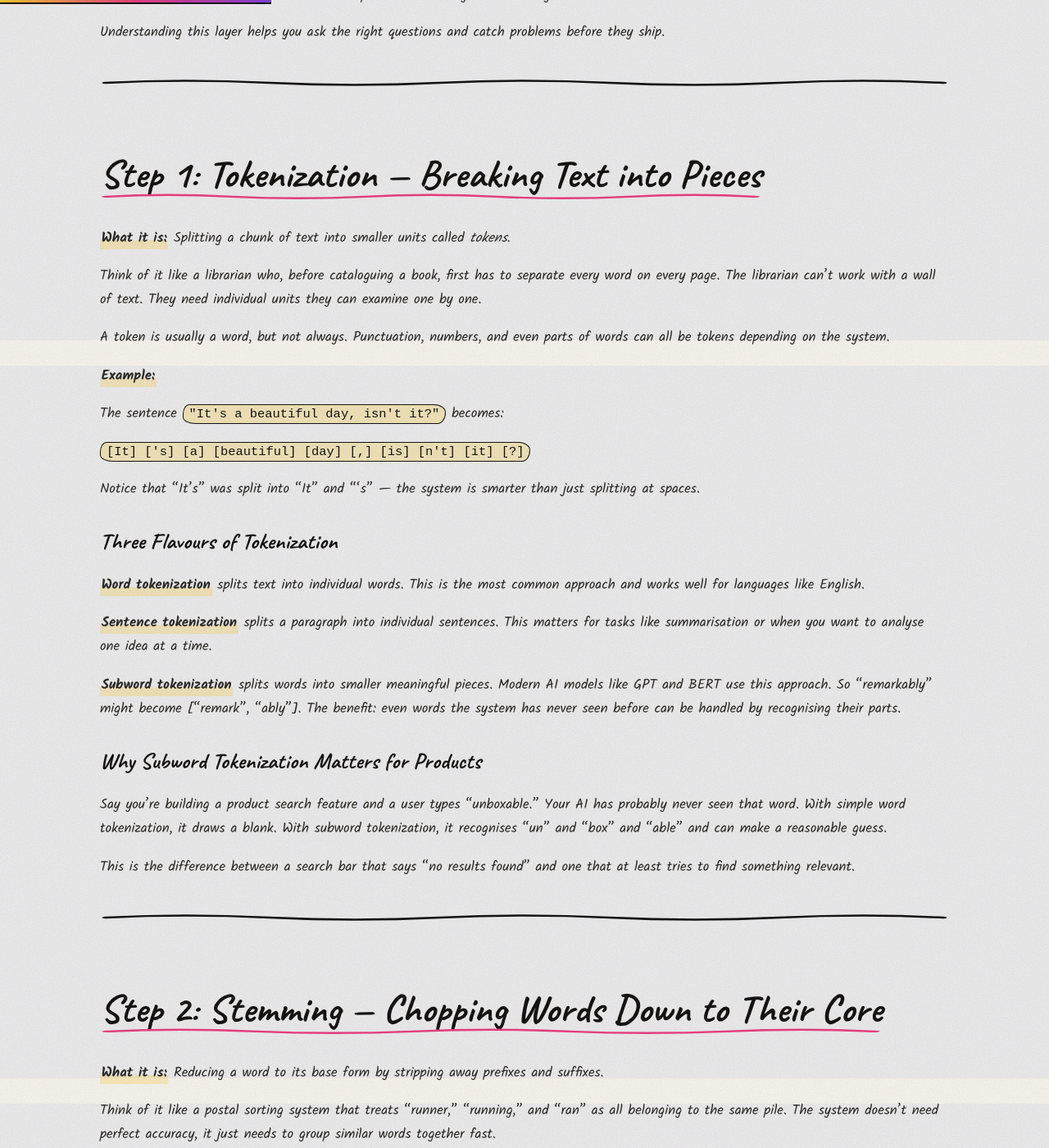
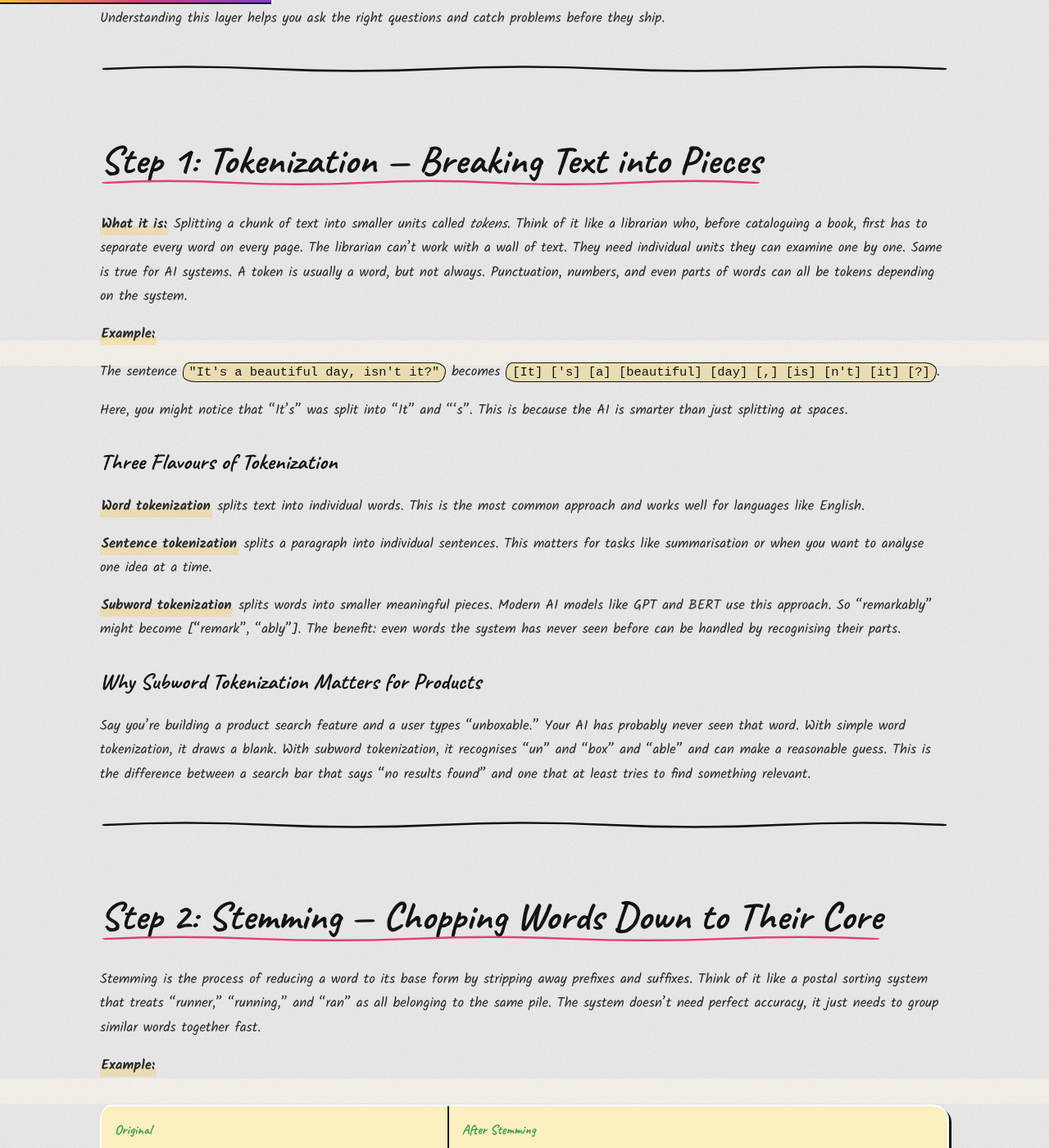
Before and after one commit to mayank1101/mayank1101.github.io, a Jekyll site: the page built from _posts/nlp/2026-01-11-text-processing.md, in a window 1280 px wide and 1400 px high, scrolled down 1385 px. Shown: the whole window at 82% size. Built offline with Jekyll 4.4.1, drawn with Linux system fonts in a browser that asks for light colours; some web fonts are replaced; some of the changed text lies outside the part shown.

Commit message:
updated text-processing article

```diff
--- a/_posts/nlp/2026-01-11-text-processing.md
+++ b/_posts/nlp/2026-01-11-text-processing.md
@@ -7,9 +7,7 @@ series_author: "Mayank Sharma"
 excerpt: "Before AI can understand language, it has to break it apart. Here's what that actually means, and why it matters for the products you build."
 ---
 
-Imagine you hire someone to read thousands of customer reviews and tag them by theme. Before they can do that, they need to actually *read*, recognise words, understand that "running" and "run" mean the same thing, and figure out where one idea ends and another begins.
-
-Computers have to do the same thing. They just do it differently.
+Imagine you hire someone to read thousands of customer reviews and tag them by theme. Before they can do that, they need to actually *read*, recognise words, understand that "running" and "run" mean the same thing, and figure out where one idea ends and another begins. Computers have to do the same thing. They just do it differently.
 
 This article explains the first three steps every language AI takes when processing text and why the decisions made at this stage affect everything downstream: search quality, chatbot accuracy, content tagging, and more.
 
@@ -30,19 +28,13 @@ Understanding this layer helps you ask the right questions and catch problems be
 
 ## Step 1: Tokenization — Breaking Text into Pieces
 
-**What it is:** Splitting a chunk of text into smaller units called *tokens*.
-
-Think of it like a librarian who, before cataloguing a book, first has to separate every word on every page. The librarian can't work with a wall of text. They need individual units they can examine one by one.
-
-A token is usually a word, but not always. Punctuation, numbers, and even parts of words can all be tokens depending on the system.
+**What it is:** Splitting a chunk of text into smaller units called *tokens*. Think of it like a librarian who, before cataloguing a book, first has to separate every word on every page. The librarian can't work with a wall of text. They need individual units they can examine one by one. Same is true for AI systems. A token is usually a word, but not always. Punctuation, numbers, and even parts of words can all be tokens depending on the system.
 
 **Example:**
 
-The sentence `"It's a beautiful day, isn't it?"` becomes:
+The sentence `"It's a beautiful day, isn't it?"` becomes `[It] ['s] [a] [beautiful] [day] [,] [is] [n't] [it] [?]`.
 
-`[It] ['s] [a] [beautiful] [day] [,] [is] [n't] [it] [?]`
-
-Notice that "It's" was split into "It" and "'s" — the system is smarter than just splitting at spaces.
+Here, you might notice that "It's" was split into "It" and "'s". This is because the AI is smarter than just splitting at spaces.
 
 ### Three Flavours of Tokenization
 
@@ -54,17 +46,13 @@ Notice that "It's" was split into "It" and "'s" — the system is smarter than j
 
 ### Why Subword Tokenization Matters for Products
 
-Say you're building a product search feature and a user types "unboxable." Your AI has probably never seen that word. With simple word tokenization, it draws a blank. With subword tokenization, it recognises "un" and "box" and "able" and can make a reasonable guess.
-
-This is the difference between a search bar that says "no results found" and one that at least tries to find something relevant.
+Say you're building a product search feature and a user types "unboxable." Your AI has probably never seen that word. With simple word tokenization, it draws a blank. With subword tokenization, it recognises "un" and "box" and "able" and can make a reasonable guess. This is the difference between a search bar that says "no results found" and one that at least tries to find something relevant.
 
 ---
 
 ## Step 2: Stemming — Chopping Words Down to Their Core
 
-**What it is:** Reducing a word to its base form by stripping away prefixes and suffixes.
-
-Think of it like a postal sorting system that treats "runner," "running," and "ran" as all belonging to the same pile. The system doesn't need perfect accuracy, it just needs to group similar words together fast.
+Stemming is the process of reducing a word to its base form by stripping away prefixes and suffixes. Think of it like a postal sorting system that treats "runner," "running," and "ran" as all belonging to the same pile. The system doesn't need perfect accuracy, it just needs to group similar words together fast.
 
 **Example:**
 
@@ -78,17 +66,13 @@ Notice "easily" becomes "easili", which is not a real word. Stemming is fast and
 
 ### Where Stemming Is Used
 
-Stemming is common in **search engines** and **document indexing**, situations where you need to process millions of words quickly and a bit of roughness is acceptable. When someone searches for "running shoes," you want results for "run" and "runner" and "runs" to show up too.
-
-The trade-off is accuracy. Stemming sometimes collapses words that shouldn't be grouped (like "caring" and "car"), or produces unrecognisable stems like "easili."
+Stemming is common in **search engines** and **document indexing**, situations where you need to process millions of words quickly and a bit of roughness is acceptable. When someone searches for "running shoes," you want results for "run" and "runner" and "runs" to show up too. The trade-off is accuracy. Stemming sometimes collapses words that shouldn't be grouped (like "caring" and "car"), or produces unrecognisable stems like "easili."
 
 ---
 
 ## Step 3: Lemmatization — Finding the Dictionary Form
 
-**What it is:** Reducing a word to its proper dictionary form, called a *lemma*.
-
-This is the more intelligent cousin of stemming. Instead of blindly chopping off endings, lemmatization understands grammar. It knows that "ran" is the past tense of "run," and it knows that "saw" could mean the tool *or* the verb "to see", depending on how it's used in the sentence.
+Lammatization is the process of reducing a word to its proper dictionary form, called a *lemma*. And interestingly, this is the more intelligent cousin of stemming. Instead of blindly chopping off endings, lemmatization understands grammar. It knows that "ran" is the past tense of "run," and it knows that "saw" could mean the tool *or* the verb "to see", depending on how it's used in the sentence.
 
 **Example:**
 
@@ -143,8 +127,4 @@ If your product is processing millions of documents per second and a bit of erro
 
 ## Conclusion
 
-Before any AI can do something useful with text like search, summarise, classify, respond, and more, it has to first *clean and normalize* that text. Tokenization, stemming, and lemmatization are the first three steps of that process.
-
-They're not glamorous. But they're load-bearing. Poor text preprocessing leads to poor search results, missed patterns in customer feedback, and chatbots that seem inexplicably confused.
-
-When a language feature in your product isn't working the way users expect, this layer is often where the problem starts.
+Before any AI can do something useful with text like search, summarise, classify, respond, and more, it has to first *clean and normalize* that text. Tokenization, stemming, and lemmatization are the first three steps of that process. They're not glamorous. But they're load-bearing. Poor text preprocessing leads to poor search results, missed patterns in customer feedback, and chatbots that seem inexplicably confused. So invest in them and remember: **garbage in, garbage out**, even for AI. So, when a language feature in your product isn't working the way users expect, this layer is often where the problem starts.
```
Also changed, not shown: other parts of _posts/nlp/2026-01-11-text-processing.md (+1 -1 lines).
